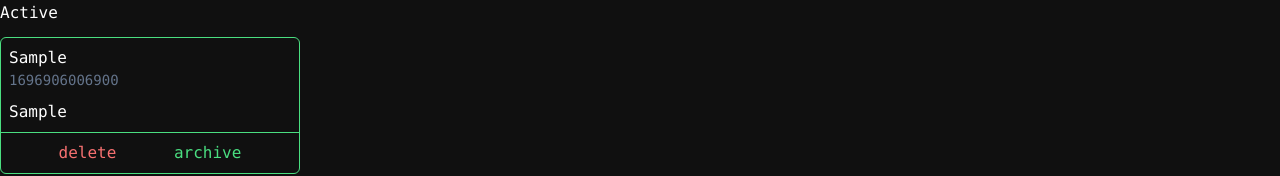
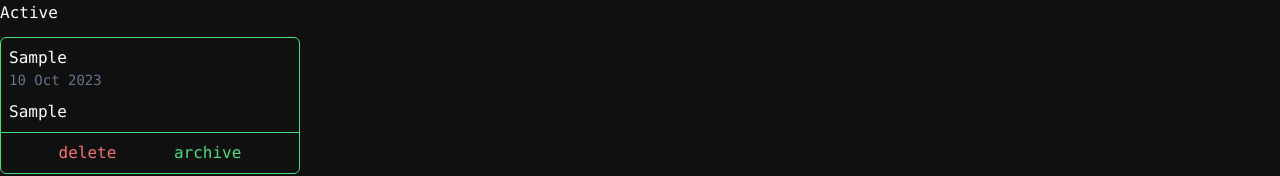
Before and after one commit to anangyoga/nyotes, a React (Vite) app: page / in a window 1280 px wide. Both pictures are taken after typing "Sample", "Sample" into the empty fields and a click on the button "add". Shown: the part 584-760 px from the top of the page. Built offline with nearby package versions, Linux system fonts and the light colour scheme.

Commit message:
fix: date

```diff
--- a/src/components/NotesCard.jsx
+++ b/src/components/NotesCard.jsx
@@ -1,3 +1,5 @@
+import { formatDate } from "../utils/formatDate";
+
 /* eslint-disable react/prop-types */
 const NotesCard = ({ item, deleteItem }) => {
   return (
@@ -5,7 +7,7 @@ const NotesCard = ({ item, deleteItem }) => {
       <div className="flex flex-col gap-2.5  p-2 ">
         <div>
           <h3>{item?.title}</h3>
-          <p className="text-sm text-slate-500">{item?.createdAt}</p>
+          <p className="text-sm text-slate-500">{formatDate(item?.createdAt)}</p>
         </div>
         <p>{item?.note}</p>
       </div>
--- a/src/components/NotesForm.jsx
+++ b/src/components/NotesForm.jsx
@@ -33,7 +33,7 @@ const NotesForm = ({ createItem, deleteItem, items }) => {
       title,
       note,
       archived: false,
-      createdAt: Date.now(),
+      createdAt: Date(),
     };
 
     createItem(newNote);
--- /dev/null
+++ b/src/utils/formatDate.ts
@@ -0,0 +1,16 @@
+export const formatDate = (string?: string) => {
+  if (!string) return "";
+
+  if (string.includes("/")) {
+    const [day, month, year] = string.split("/");
+    string = `${year}-${month}-${day}`;
+  }
+
+  const date = new Date(string);
+
+  return new Intl.DateTimeFormat("en-GB", {
+    year: "numeric",
+    month: "short",
+    day: "2-digit",
+  }).format(date);
+};
```
